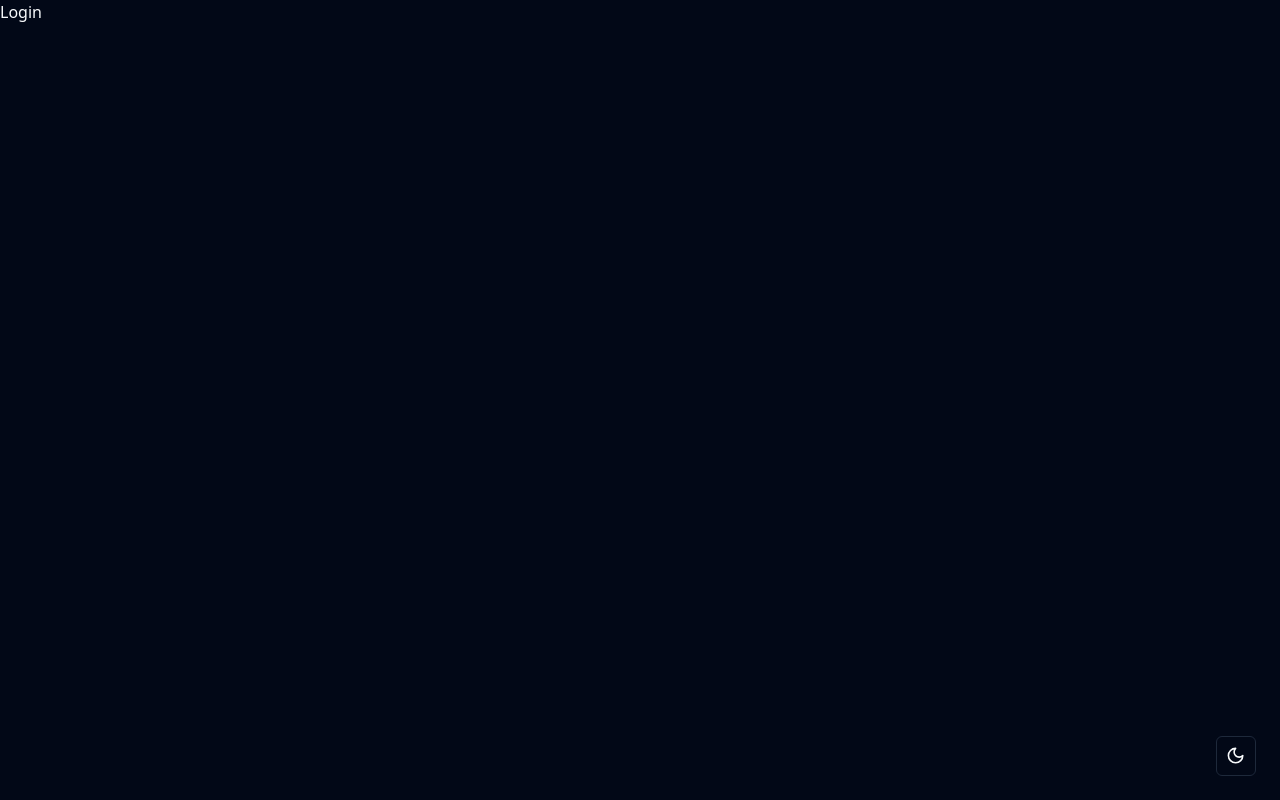
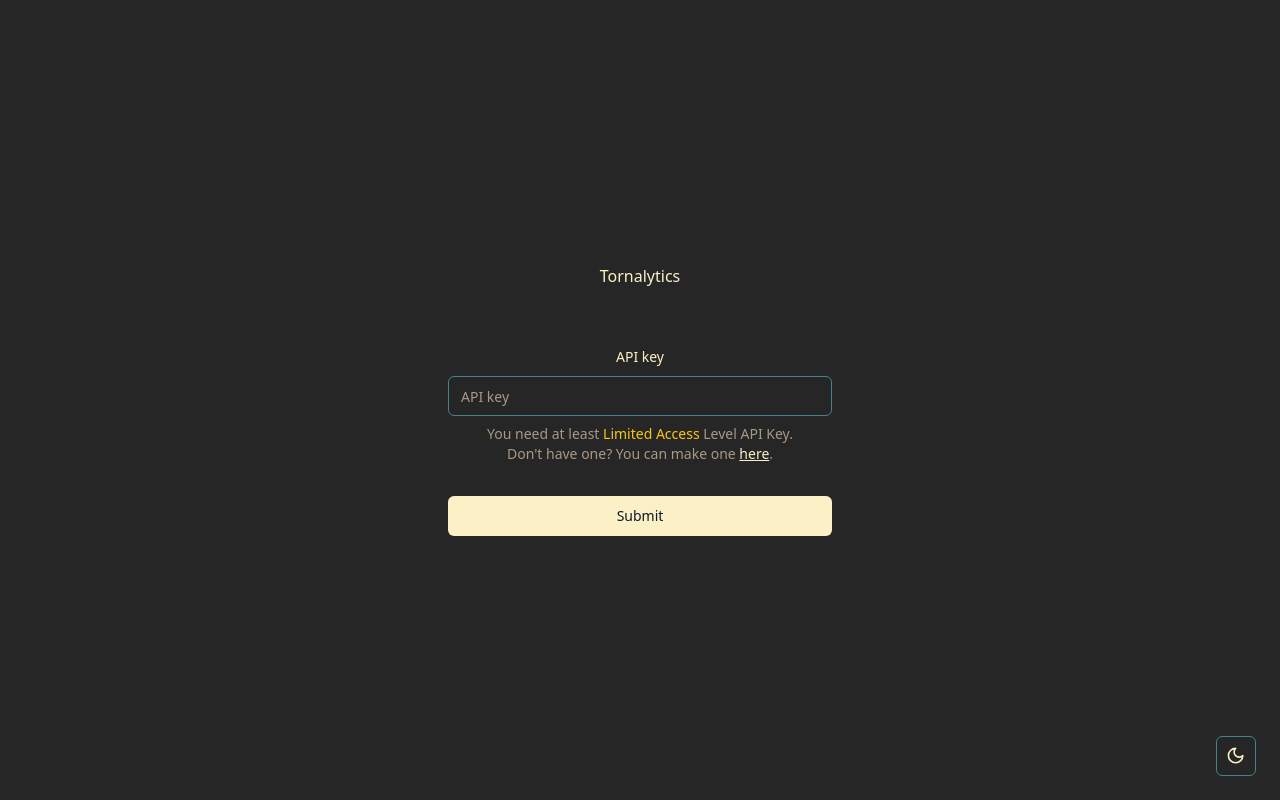
Before and after one commit to ingine-forge/tornalytics, a React (Vite) app: page /login in a window 1280 px wide. Built offline with nearby package versions, Linux system fonts and the light colour scheme.

Commit message:
Implement simple authentication and redo theme

```diff
--- a/package.json
+++ b/package.json
@@ -10,16 +10,20 @@
     "preview": "vite preview"
   },
   "dependencies": {
+    "@hookform/resolvers": "^3.9.0",
     "@radix-ui/react-dropdown-menu": "^2.1.1",
+    "@radix-ui/react-label": "^2.1.0",
     "@radix-ui/react-slot": "^1.1.0",
     "class-variance-authority": "^0.7.0",
     "clsx": "^2.1.1",
     "lucide-react": "^0.424.0",
     "react": "^18.3.1",
     "react-dom": "^18.3.1",
+    "react-hook-form": "^7.52.2",
     "react-router-dom": "^6.26.0",
     "tailwind-merge": "^2.4.0",
-    "tailwindcss-animate": "^1.0.7"
+    "tailwindcss-animate": "^1.0.7",
+    "zod": "^3.23.8"
   },
   "devDependencies": {
     "@types/node": "^22.1.0",
--- /dev/null
+++ b/src/components/ui/form.tsx
@@ -0,0 +1,176 @@
+import * as React from "react"
+import * as LabelPrimitive from "@radix-ui/react-label"
+import { Slot } from "@radix-ui/react-slot"
+import {
+  Controller,
+  ControllerProps,
+  FieldPath,
+  FieldValues,
+  FormProvider,
+  useFormContext,
+} from "react-hook-form"
+
+import { cn } from "@/lib/utils"
+import { Label } from "@/components/ui/label"
+
+const Form = FormProvider
+
+type FormFieldContextValue<
+  TFieldValues extends FieldValues = FieldValues,
+  TName extends FieldPath<TFieldValues> = FieldPath<TFieldValues>
+> = {
+  name: TName
+}
+
+const FormFieldContext = React.createContext<FormFieldContextValue>(
+  {} as FormFieldContextValue
+)
+
+const FormField = <
+  TFieldValues extends FieldValues = FieldValues,
+  TName extends FieldPath<TFieldValues> = FieldPath<TFieldValues>
+>({
+  ...props
+}: ControllerProps<TFieldValues, TName>) => {
+  return (
+    <FormFieldContext.Provider value={{ name: props.name }}>
+      <Controller {...props} />
+    </FormFieldContext.Provider>
+  )
+}
+
+const useFormField = () => {
+  const fieldContext = React.useContext(FormFieldContext)
+  const itemContext = React.useContext(FormItemContext)
+  const { getFieldState, formState } = useFormContext()
+
+  const fieldState = getFieldState(fieldContext.name, formState)
+
+  if (!fieldContext) {
+    throw new Error("useFormField should be used within <FormField>")
+  }
+
+  const { id } = itemContext
+
+  return {
+    id,
+    name: fieldContext.name,
+    formItemId: `${id}-form-item`,
+    formDescriptionId: `${id}-form-item-description`,
+    formMessageId: `${id}-form-item-message`,
+    ...fieldState,
+  }
+}
+
+type FormItemContextValue = {
+  id: string
+}
+
+const FormItemContext = React.createContext<FormItemContextValue>(
+  {} as FormItemContextValue
+)
+
+const FormItem = React.forwardRef<
+  HTMLDivElement,
+  React.HTMLAttributes<HTMLDivElement>
+>(({ className, ...props }, ref) => {
+  const id = React.useId()
+
+  return (
+    <FormItemContext.Provider value={{ id }}>
+      <div ref={ref} className={cn("space-y-2", className)} {...props} />
+    </FormItemContext.Provider>
+  )
+})
+FormItem.displayName = "FormItem"
+
+const FormLabel = React.forwardRef<
+  React.ElementRef<typeof LabelPrimitive.Root>,
+  React.ComponentPropsWithoutRef<typeof LabelPrimitive.Root>
+>(({ className, ...props }, ref) => {
+  const { error, formItemId } = useFormField()
+
+  return (
+    <Label
+      ref={ref}
+      className={cn(error && "text-destructive", className)}
+      htmlFor={formItemId}
+      {...props}
+    />
+  )
+})
+FormLabel.displayName = "FormLabel"
+
+const FormControl = React.forwardRef<
+  React.ElementRef<typeof Slot>,
+  React.ComponentPropsWithoutRef<typeof Slot>
+>(({ ...props }, ref) => {
+  const { error, formItemId, formDescriptionId, formMessageId } = useFormField()
+
+  return (
+    <Slot
+      ref={ref}
+      id={formItemId}
+      aria-describedby={
+        !error
+          ? `${formDescriptionId}`
+          : `${formDescriptionId} ${formMessageId}`
+      }
+      aria-invalid={!!error}
+      {...props}
+    />
+  )
+})
+FormControl.displayName = "FormControl"
+
+const FormDescription = React.forwardRef<
+  HTMLParagraphElement,
+  React.HTMLAttributes<HTMLParagraphElement>
+>(({ className, ...props }, ref) => {
+  const { formDescriptionId } = useFormField()
+
+  return (
+    <p
+      ref={ref}
+      id={formDescriptionId}
+      className={cn("text-sm text-muted-foreground", className)}
+      {...props}
+    />
+  )
+})
+FormDescription.displayName = "FormDescription"
+
+const FormMessage = React.forwardRef<
+  HTMLParagraphElement,
+  React.HTMLAttributes<HTMLParagraphElement>
+>(({ className, children, ...props }, ref) => {
+  const { error, formMessageId } = useFormField()
+  const body = error ? String(error?.message) : children
+
+  if (!body) {
+    return null
+  }
+
+  return (
+    <p
+      ref={ref}
+      id={formMessageId}
+      className={cn("text-sm font-medium text-destructive", className)}
+      {...props}
+    >
+      {body}
+    </p>
+  )
+})
+FormMessage.displayName = "FormMessage"
+
+export {
+  useFormField,
+  Form,
+  FormItem,
+  FormLabel,
+  FormControl,
+  FormDescription,
+  FormMessage,
+  FormField,
+}
--- /dev/null
+++ b/src/components/ui/input.tsx
@@ -0,0 +1,25 @@
+import * as React from "react"
+
+import { cn } from "@/lib/utils"
+
+export interface InputProps
+  extends React.InputHTMLAttributes<HTMLInputElement> {}
+
+const Input = React.forwardRef<HTMLInputElement, InputProps>(
+  ({ className, type, ...props }, ref) => {
+    return (
+      <input
+        type={type}
+        className={cn(
+          "flex h-10 w-full rounded-md border border-input bg-background px-3 py-2 text-sm ring-offset-background file:border-0 file:bg-transparent file:text-sm file:font-medium placeholder:text-muted-foreground focus-visible:outline-none focus-visible:ring-2 focus-visible:ring-ring focus-visible:ring-offset-2 disabled:cursor-not-allowed disabled:opacity-50",
+          className
+        )}
+        ref={ref}
+        {...props}
+      />
+    )
+  }
+)
+Input.displayName = "Input"
+
+export { Input }
--- /dev/null
+++ b/src/components/ui/label.tsx
@@ -0,0 +1,24 @@
+import * as React from "react"
+import * as LabelPrimitive from "@radix-ui/react-label"
+import { cva, type VariantProps } from "class-variance-authority"
+
+import { cn } from "@/lib/utils"
+
+const labelVariants = cva(
+  "text-sm font-medium leading-none peer-disabled:cursor-not-allowed peer-disabled:opacity-70"
+)
+
+const Label = React.forwardRef<
+  React.ElementRef<typeof LabelPrimitive.Root>,
+  React.ComponentPropsWithoutRef<typeof LabelPrimitive.Root> &
+    VariantProps<typeof labelVariants>
+>(({ className, ...props }, ref) => (
+  <LabelPrimitive.Root
+    ref={ref}
+    className={cn(labelVariants(), className)}
+    {...props}
+  />
+))
+Label.displayName = LabelPrimitive.Root.displayName
+
+export { Label }
--- a/src/hooks/useAuth.tsx
+++ b/src/hooks/useAuth.tsx
@@ -3,34 +3,34 @@
 import { useLocalStorage } from "@/hooks/useLocalStorage";
 
 interface AuthContextType {
-  user: User | null;
-  login: (data: User) => Promise<void>;
+  apiKey: string | null;
+  login: (data: string) => Promise<void>;
   logout: () => void;
 }
 
 const AuthContext = createContext<AuthContextType | null>(null);
 
 export const AuthProvider = ({ children }: { children: React.ReactNode }) => {
-  const [user, setUser] = useLocalStorage<User | null>("user", null);
+  const [apiKey, setApiKey] = useLocalStorage<string | null>("apiKey", null);
   const navigate = useNavigate();
 
-  const login = async (data: User) => {
-    setUser(data);
-    navigate("/profile");
+  const login = async (data: string) => {
+    setApiKey(data);
+    navigate("/");
   };
 
   const logout = () => {
-    setUser(null);
+    setApiKey(null);
     navigate("/", { replace: true });
   };
 
   const value = useMemo<AuthContextType>(
     () => ({
-      user,
+      apiKey,
       login,
       logout,
     }),
-    [user]
+    [apiKey]
   );
 
   return <AuthContext.Provider value={value}>{children}</AuthContext.Provider>;
--- a/src/index.css
+++ b/src/index.css
@@ -32,24 +32,24 @@
   }
 
   .dark {
-    --background: 222.2 84% 4.9%;
-    --foreground: 210 40% 98%;
-    --card: 222.2 84% 4.9%;
-    --card-foreground: 210 40% 98%;
-    --popover: 222.2 84% 4.9%;
-    --popover-foreground: 210 40% 98%;
-    --primary: 210 40% 98%;
+    --background: 0 0% 15%;
+    --foreground: 48 87% 88%;
+    --card: 0 0% 15%;
+    --card-foreground: 48 87% 88%;
+    --popover: 0 0% 15%;
+    --popover-foreground: 48 87% 88%;
+    --primary: 48 87% 88%;
     --primary-foreground: 222.2 47.4% 11.2%;
-    --secondary: 217.2 32.6% 17.5%;
-    --secondary-foreground: 210 40% 98%;
-    --muted: 217.2 32.6% 17.5%;
-    --muted-foreground: 215 20.2% 65.1%;
-    --accent: 217.2 32.6% 17.5%;
-    --accent-foreground: 210 40% 98%;
-    --destructive: 0 62.8% 30.6%;
-    --destructive-foreground: 210 40% 98%;
-    --border: 217.2 32.6% 17.5%;
-    --input: 217.2 32.6% 17.5%;
+    --secondary: 183 33% 40%;
+    --secondary-foreground: 48 87% 88%;
+    --muted: 183 33% 40%;
+    --muted-foreground: 35 17% 59%;
+    --accent: 183 33% 40%;
+    --accent-foreground: 48 87% 88%;
+    --destructive: 6 96% 59%;
+    --destructive-foreground: 48 87% 88%;
+    --border: 183 33% 40%;
+    --input: 183 33% 40%;
     --ring: 212.7 26.8% 83.9%;
     --chart-1: 220 70% 50%;
     --chart-2: 160 60% 45%;
--- a/src/pages/Login.tsx
+++ b/src/pages/Login.tsx
@@ -1,5 +1,83 @@
+import { zodResolver } from "@hookform/resolvers/zod";
+import { useForm } from "react-hook-form";
+import { z } from "zod";
+
+import { Button } from "@/components/ui/button";
+import {
+  Form,
+  FormControl,
+  FormDescription,
+  FormField,
+  FormItem,
+  FormLabel,
+  FormMessage,
+} from "@/components/ui/form";
+import { Input } from "@/components/ui/input";
+import { useAuth } from "@/hooks/useAuth";
+
+const formSchema = z.object({
+  apiKey: z.string().length(16, {
+    message: "API key must be 16 characters long",
+  }),
+});
+
 const Login = () => {
-  return <div>Login</div>;
+  const { login } = useAuth();
+
+  const form = useForm<z.infer<typeof formSchema>>({
+    resolver: zodResolver(formSchema),
+    defaultValues: {
+      apiKey: "",
+    },
+  });
+
+  async function onSubmit(data: z.infer<typeof formSchema>) {
+    console.log(data);
+    await login(data.apiKey);
+  }
+  return (
+    <div className="flex w-full h-dvh items-center justify-center flex-col">
+      <h1 className="mb-14">Tornalytics</h1>
+      <Form {...form}>
+        <form
+          onSubmit={form.handleSubmit(onSubmit)}
+          className="space-y-8 w-96 text-center"
+        >
+          <FormField
+            control={form.control}
+            name="apiKey"
+            render={({ field }) => (
+              <FormItem>
+                <FormLabel>API key</FormLabel>
+                <FormControl>
+                  <Input placeholder="API key" {...field} />
+                </FormControl>
+                <FormDescription className="mt-3">
+                  You need at least{" "}
+                  <span className="text-[#fcc419]">Limited Access</span> Level
+                  API Key.
+                  <br />
+                  Don&#039;t have one? You can make one{" "}
+                  <a
+                    href="https://www.torn.com/preferences.php#tab=api"
+                    className="underline text-foreground"
+                    target="_blank"
+                  >
+                    here
+                  </a>
+                  .
+                </FormDescription>
+                <FormMessage />
+              </FormItem>
+            )}
+          />
+          <Button type="submit" className="w-full">
+            Submit
+          </Button>
+        </form>
+      </Form>
+    </div>
+  );
 };
 
 export default Login;
--- a/src/routes/ProtectedRoute.tsx
+++ b/src/routes/ProtectedRoute.tsx
@@ -2,6 +2,6 @@
 import { useAuth } from "@/hooks/useAuth";
 
 export const ProtectedRoute = ({ children }: { children: JSX.Element }) => {
-  const { user } = useAuth();
-  return user ? children : <Navigate to="/login" />;
+  const { apiKey } = useAuth();
+  return apiKey ? children : <Navigate to="/login" />;
 };
--- a/src/types/index.d.ts
+++ b/src/types/index.d.ts
@@ -1,5 +1,5 @@
 declare type User = {
-  id: string;
-  name: string;
+  // id: string;
+  // name: string;
   apiKey: string;
 };
```
Also changed, not shown: 1 other file (tests, documents, lock files or other folders).
